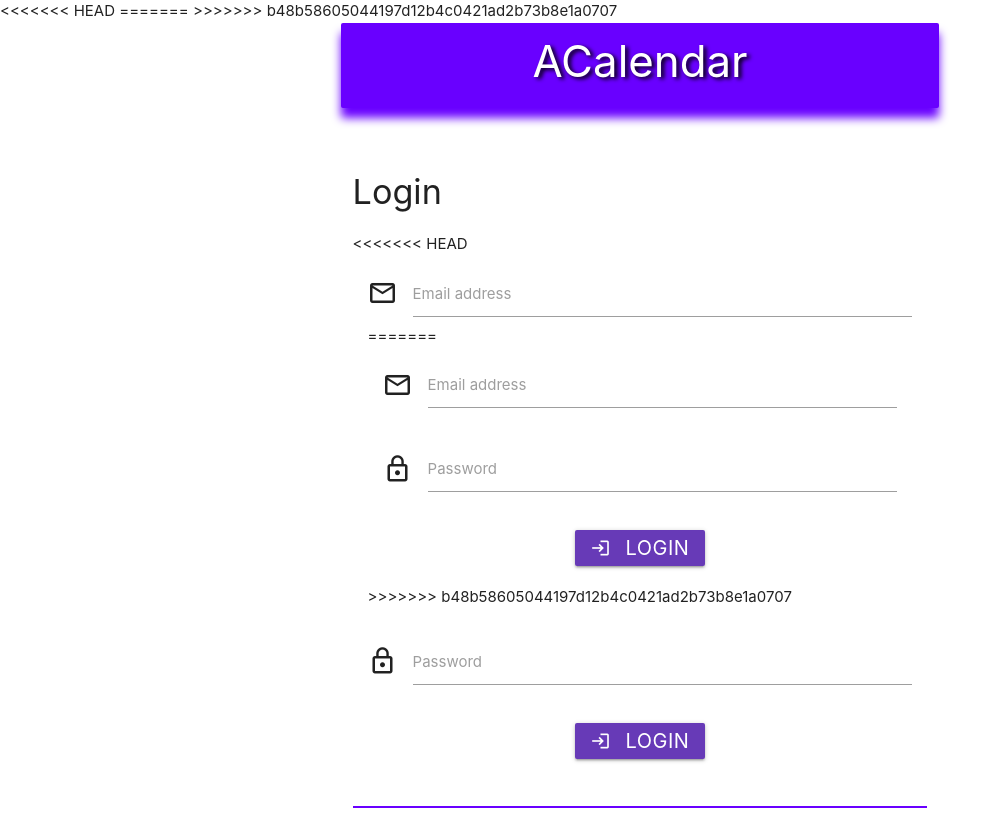
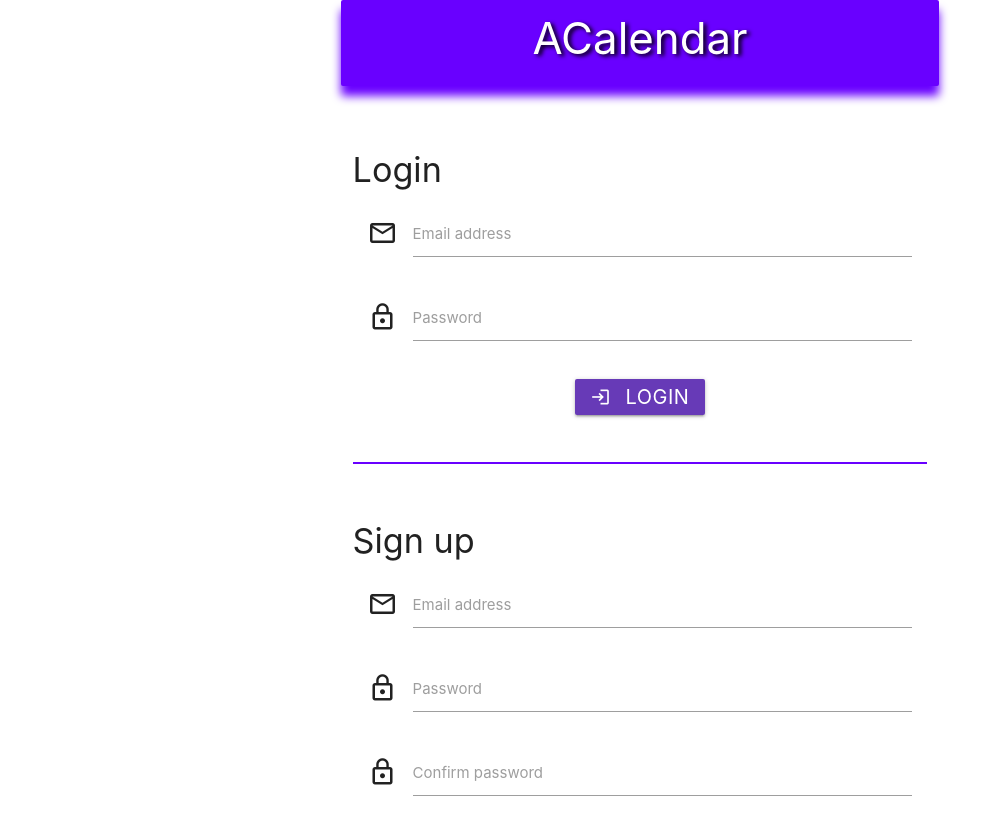
Before and after one commit to Szelmat/ACalendar, a website with bundled scripts: page index.html in a window 1280 px wide. Shown: the top 819 px of the page, without its empty margins (0-1007 px from the left). Built offline with nearby package versions, Linux system fonts and the light colour scheme.

Commit message:
fixing the merge conflict (with Yaseen branch)

```diff
--- a/index.html
+++ b/index.html
@@ -1,28 +1,20 @@
 <!DOCTYPE html>
 <html lang="en">
 <head>
-    <meta charset="UTF-8" />
-    <meta http-equiv="X-UA-Compatible" content="IE=edge" />
-    <meta name="viewport" content="width=device-width, initial-scale=1.0" />
+    <meta charset="UTF-8">
+    <meta http-equiv="X-UA-Compatible" content="IE=edge">
+    <meta name="viewport" content="width=device-width, initial-scale=1.0">
     <title>ACalendar</title>
 
     <!-- CSS -->
-    <link rel="stylesheet" href="frontend/css/materialize.min.css" />
-    <link rel="stylesheet" href="frontend/css/custom.css" />
-    <link rel="stylesheet" href="frontend/css/index.css" />
+    <link rel="stylesheet" href="frontend/css/materialize.min.css">
+    <link rel="stylesheet" href="frontend/css/custom.css">
+    <link rel="stylesheet" href="frontend/css/index.css">
 
     <!-- Materialize Icons -->
-    <link
-      href="https://fonts.googleapis.com/icon?family=Material+Icons"
-      rel="stylesheet"
-    />
+    <link href="https://fonts.googleapis.com/icon?family=Material+Icons" rel="stylesheet">
 
     <!-- Set favicon -->
-<<<<<<< HEAD
-    <link rel="icon" type="image/png" href="ACalendar_logo.png" />
-  </head>
-  <body>
-=======
     <link rel="icon" type="image/png" href="ACalendar_logo.png"/>
 
     <!-- crypto js -->
@@ -33,43 +25,21 @@
 
 </head>
 <body>
->>>>>>> b48b58605044197d12b4c0421ad2b73b8e1a0707
     <div class="container">
+
         <!-- Title -->
         <div class="row center">
-        <h3
-          id="homeTitle"
-          class="
-            card-panel
-            mt-0
-            pb-4
-            pt-3
-            col
-            s12
-            m10
-            l8
-            xl8
-            offset-m1 offset-l2 offset-xl2
-          "
-        >
-          ACalendar
-        </h3>
+            <h3 id="homeTitle" class="card-panel mt-0 pb-4 pt-3 col s12 m10 l8 xl8 offset-m1 offset-l2 offset-xl2">ACalendar</h3>
         </div>
 
         <!-- Login form -->
         <div class="row">
             <div class="col s12 m10 l8 xl8 offset-m1 offset-l2 offset-xl2">
+
                 <div>
                     <h4 class="mt-5 mb-4">Login</h4>
                 </div>
 
-<<<<<<< HEAD
-          <div id="loginEmailContainer" class="rounded-1 pl-3 pr-3">
-            <div class="input-field">
-              <i class="material-icons prefix primary-color">mail_outline</i>
-              <input id="loginEmail" type="email" />
-              <label for="loginEmail">Email address</label>
-=======
                 <div id="loginEmailContainer" class="rounded-1 pl-3 pr-3">
                     <div class="input-field">
                         <i class="material-icons prefix primary-color">mail_outline</i>
@@ -93,36 +63,18 @@
                         <span class="medium-sized-text">Login</span>
                     </button>
                 </div>
->>>>>>> b48b58605044197d12b4c0421ad2b73b8e1a0707
-            </div>
             </div>
 
-          <div id="loginPwContainer" class="rounded-1 mt-5 pl-3 pr-3">
-            <div class="input-field">
-              <i class="material-icons prefix">lock_outline</i>
-              <input id="loginPw" type="password" />
-              <label for="loginPw">Password</label>
-              <!-- <i class="material-icons">remove_red_eye</i> -->
-            </div>
-          </div>
-
-          <div class="row center mt-5">
-            <button id="submitLoginForm" type="submit" class="btn primary-bg">
-              <i class="material-icons left medium-sized-text">login</i>
-              <span class="medium-sized-text">Login</span>
-            </button>
-          </div>
-        </div>
-      </div>
-      <!-- End of Login form-->
+        </div> <!-- End of Login form-->
         <div class="row">
             <div class="col s12 m10 l8 xl8 offset-m1 offset-l2 offset-xl2">
-          <hr id="loginRegisterSep" />
+                <hr id="loginRegisterSep">
             </div>
         </div>
         <!-- Register form -->
         <div class="row">
             <div class="col s12 m10 l8 xl8 offset-m1 offset-l2 offset-xl2">
+
                 <div>
                     <h4 class="mt-5 mb-4">Sign up</h4>
                 </div>
@@ -130,7 +82,7 @@
                 <div id="registerEmailContainer" class="rounded-1 pl-3 pr-3">
                     <div class="input-field">
                         <i class="material-icons prefix">mail_outline</i>
-              <input id="registerEmail" type="email" />
+                        <input id="registerEmail" type="email">
                         <label for="registerEmail">Email address</label>
                     </div>
                 </div>
@@ -138,7 +90,7 @@
                 <div id="registerPwContainer" class="rounded-1 mt-5 pl-3 pr-3">
                     <div class="input-field">
                         <i class="material-icons prefix">lock_outline</i>
-              <input id="registerPw" type="password" />
+                        <input id="registerPw" type="password">
                         <label for="registerPw">Password</label>
                         <!-- <i class="material-icons">remove_red_eye</i> -->
                     </div>
@@ -147,27 +99,23 @@
                 <div id="confirmPwContainer" class="rounded-1 mt-5 pl-3 pr-3">
                     <div class="input-field">
                         <i class="material-icons prefix">lock_outline</i>
-              <input id="confirmPw" type="password" />
+                        <input id="confirmPw" type="password">
                         <label for="confirmPw">Confirm password</label>
                         <!-- <i class="material-icons">remove_red_eye</i> -->
                     </div>
                 </div>
 
                 <div class="row center mt-5">
-            <button
-              id="submitRegisterForm"
-              type="submit"
-              class="btn primary-bg"
-            >
+                    <button id="submitRegisterForm" type="submit" class="btn primary-bg">
                         <i class="material-icons left medium-sized-text">person_add</i>
                         <span class="medium-sized-text">Sign up</span>
                     </button>
                 </div>
             </div>
-      </div>
-      <!-- End of Register form-->
-    </div>
-    <!-- End of (main) container-->
+        </div> <!-- End of Register form-->
+
+    </div> <!-- End of (main) container-->
+
 
     <script src="frontend/js/materialize.min.js"></script>
     <script src="frontend/js/functions.js"></script>
```
Lines whose indentation alone changed are shown as unchanged.
